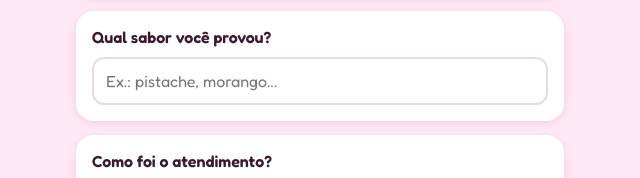
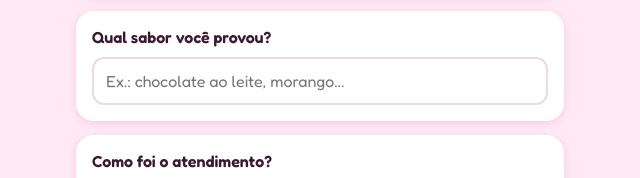
Before and after one commit to crisqueiroz/ogiibura-avaliacao, a plain HTML site: page index.html in a window 1280 px wide. Shown: the part 380-558 px from the top of the page, 320-960 px from the left. Drawn offline with Linux system fonts and the light colour scheme.

Commit message:
Troca exemplo de sabor para chocolate ao leite
Co-Authored-By: Claude Sonnet 5.5 <noreply@anthropic.com>
Claude-Session: https://claude.ai/code/session_018XcrX53yPR9kc96hLYD1eU

```diff
--- a/index.html
+++ b/index.html
@@ -58,7 +58,7 @@
     <div class="stars" id="estrelas"></div></div>
 
   <div class="card"><label class="q" for="sabor">Qual sabor você provou?</label>
-    <input type="text" id="sabor" placeholder="Ex.: pistache, morango..." maxlength="80"></div>
+    <input type="text" id="sabor" placeholder="Ex.: chocolate ao leite, morango..." maxlength="80"></div>
 
   <div class="card"><label class="q">Como foi o atendimento?</label>
     <div class="faces" id="atendimento">
```
